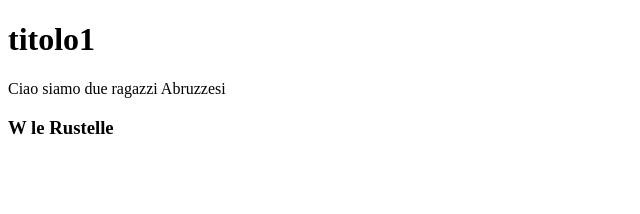
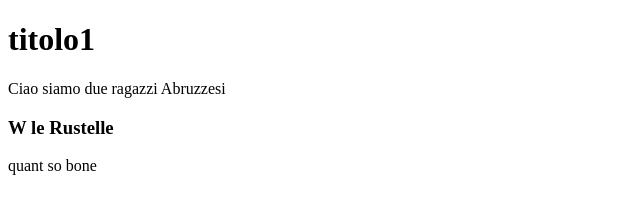
Before and after one commit to Simonepelle/esercizio-3-giorno-25.01.2024, a plain HTML site: page index.html in a window 1280 px wide. Shown: the whole page, without its empty margins (0-640 px from the left). Drawn offline with Linux system fonts and the light colour scheme.

Commit message:
bone le rustelle

```diff
--- a/index.html
+++ b/index.html
@@ -10,6 +10,7 @@
         <h1>titolo1</h1>
         <p>Ciao siamo due ragazzi Abruzzesi</p>
         <h3>W le <strong>Rustelle</strong></h3>
+        <p>quant so bone</p>
     </header>
 </body>
 </html>
```
